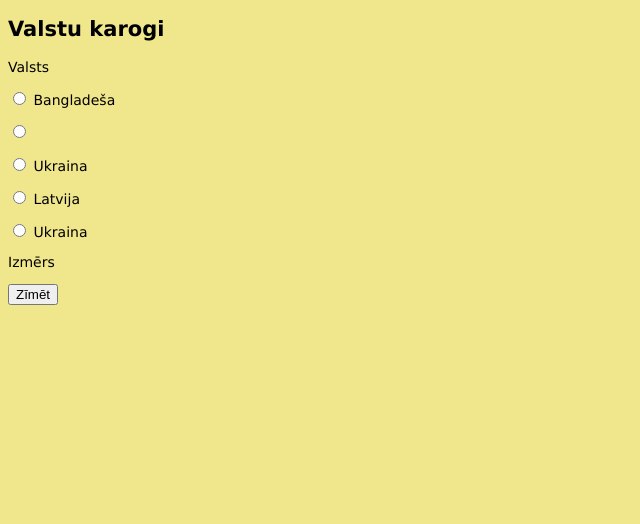
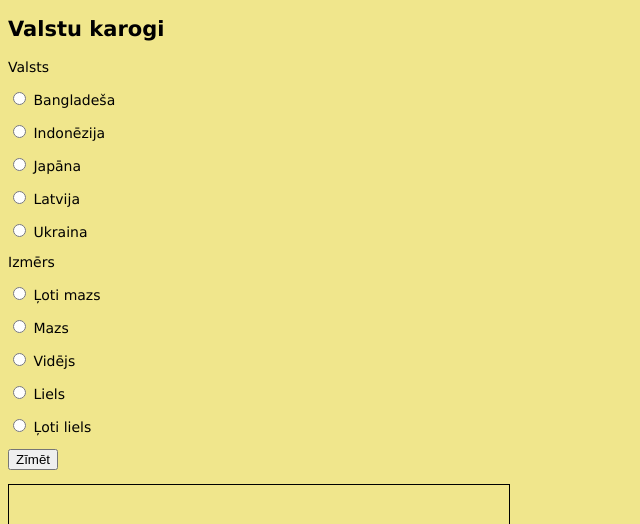
Before and after one commit to ovxon/majasdarbs, a plain HTML site: page index5.html in a window 1280 px wide. Shown: the top 524 px of the page, without its empty margins (0-640 px from the left). Drawn offline with Linux system fonts and the light colour scheme.

Commit message:
epic progress

```diff
--- a/index5.html
+++ b/index5.html
@@ -11,13 +11,18 @@
     <h2>Valstu karogi</h2>
     <p> Valsts</p>
     <p><input type="radio" name="country" id="bd"> Bangladeša</p>
-    <p><input type="radio" name="country" id="id"> </p>
-    <p><input type="radio" name="country" id="jp"> Ukraina</p>
+    <p><input type="radio" name="country" id="id"> Indonēzija</p>
+    <p><input type="radio" name="country" id="jp"> Japāna</p>
     <p><input type="radio" name="country" id="lv"> Latvija</p>
     <p><input type="radio" name="country" id="ua"> Ukraina</p>
     <p> Izmērs</p>
+    <p><input type="radio" name="size" id="xs" value="1"> Ļoti mazs</p>
+    <p><input type="radio" name="size" id="s" value="2"> Mazs</p>
+    <p><input type="radio" name="size" id="m" value="4"> Vidējs</p>
+    <p><input type="radio" name="size" id="l" value="8"> Liels</p>
+    <p><input type="radio" name="size" id="xl" value="16"> Ļoti liels</p>
     <p><button onclick="button()">Zīmēt</button></p>
-    <canvas id="Canvas" width="500" height="340"></canvas>
+    <canvas id="Canvas" width="500" height="340" style="border:1px solid #000000;"></canvas>
     <script src="script5.js"></script>
 </body>
 </html>
--- a/script5.js
+++ b/script5.js
@@ -1,10 +1,11 @@
-function karogs (country, lielums) {
-    var c = document.getElementById("myCanvas");
+function button (size) {
+    var size = 4;
+    var c = document.getElementById("Canvas");
     var ctx = c.getContext("2d");
-    var k = lielums / 4;
-    var v = country.toLowerCase();
+    var k = size / 4;
+    var country = document.querySelector('input[name="country"]:checked').value;
     ctx.clearRect(0,0,250,170);
-    if (v == "bd") {
+    if (country == "bd") {
         ctx.beginPath();
         ctx.fillStyle = "rgb(0, 106, 78)";
         ctx.fillRect(0, 0, 250 * k, 150 * k);
@@ -12,14 +13,14 @@ function karogs (country, lielums) {
         ctx.arc(115 * k, 75 * k, 50 * k, 0, 2 * Math.PI);
         ctx.fill();
        }
-    if (v == "id") {
+    if (country == "id") {
         ctx.beginPath();
         ctx.fillStyle = "rgb(206, 17, 38)";
         ctx.fillRect(0, 0, 250 * k, 84 * k);
         ctx.fillStyle = "white";
         ctx.fillRect(0, 84 * k, 250 * k, 84 * k);
     }
-    if (v == "jp") {
+    if (country == "jp") {
         ctx.beginPath();
         ctx.fillStyle = "white";
         ctx.fillRect(0, 0, 250 * k, 168 * k);
@@ -27,8 +28,18 @@ function karogs (country, lielums) {
         ctx.arc(125 * k, 84 * k, 50 * k, 0, 2 * Math.PI);
         ctx.fill();
     }
+    if (country == "lv") {
+        ctx.beginPath();
+        ctx.fillStyle = "rgb(206, 17, 38)";
+        ctx.fillRect(0, 0, 250 * k, 84 * k);
+        ctx.fillStyle = "white";
+        ctx.fillRect(0, 84 * k, 250 * k, 84 * k);
+    }
+    if (country == "ua") {
+        ctx.beginPath();
+        ctx.fillStyle = "rgb(206, 17, 38)";
+        ctx.fillRect(0, 0, 250 * k, 84 * k);
+        ctx.fillStyle = "white";
+        ctx.fillRect(0, 84 * k, 250 * k, 84 * k);
+    }
 }
-function button() {
-    var country = "", lielums = 0;
-    karogs(country, 4);
-}
```
